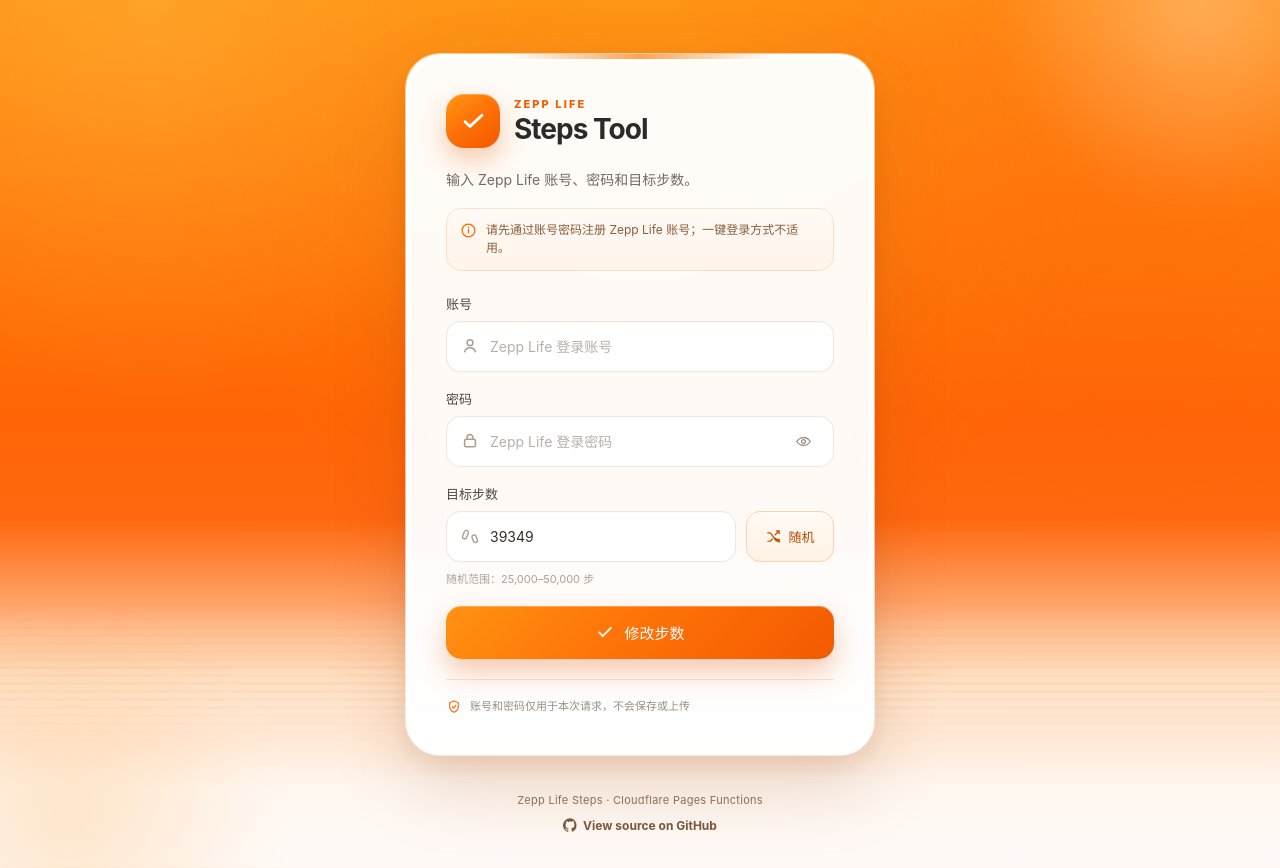
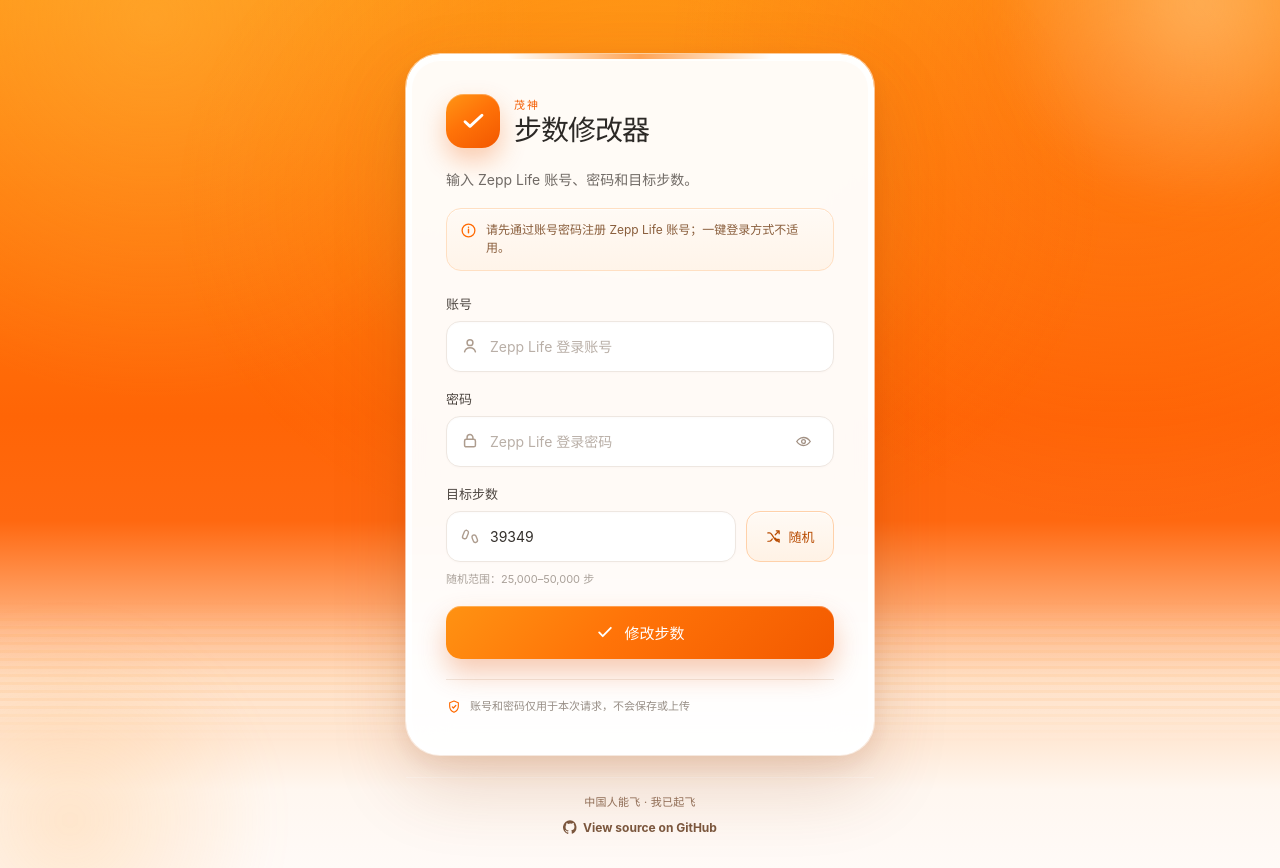
Before and after one commit to DannyWongIsAvailable/Xiaomi-Steps-web, a Vue app: page / in a window 1280 px wide. Built offline with nearby package versions, Linux system fonts and the light colour scheme.

Commit message:
更新页面

```diff
--- a/src/components/StepsTool.vue
+++ b/src/components/StepsTool.vue
@@ -104,8 +104,8 @@
           </svg>
         </div>
         <div>
-          <p class="eyebrow">ZEPP LIFE</p>
-          <h1>Steps Tool</h1>
+          <p class="eyebrow">茂神</p>
+          <h1>步数修改器</h1>
         </div>
       </div>
 
@@ -241,7 +241,7 @@
     </section>
 
     <footer class="site-footer">
-      <p class="footer-text">Zepp Life Steps · Cloudflare Pages Functions</p>
+      <p class="footer-text">中国人能飞 · 我已起飞</p>
 
       <a
         class="repo-link"
```
